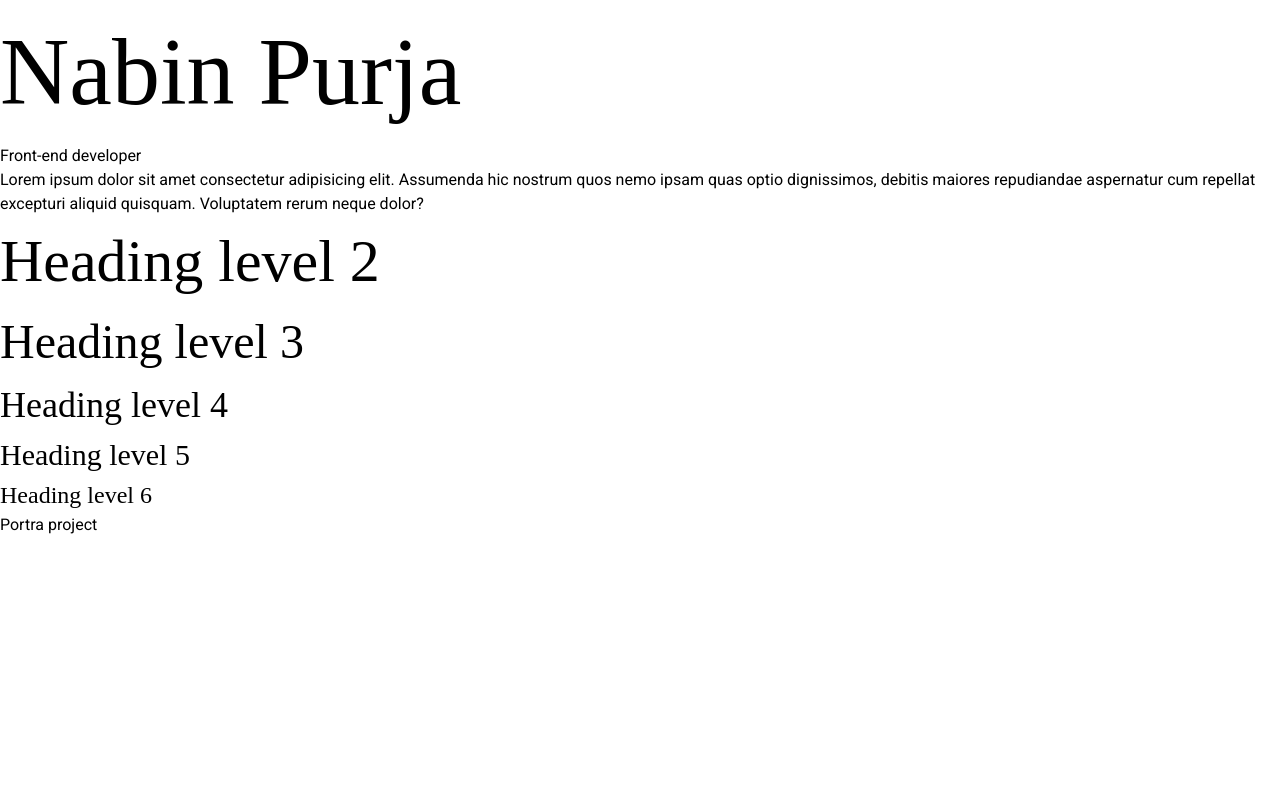
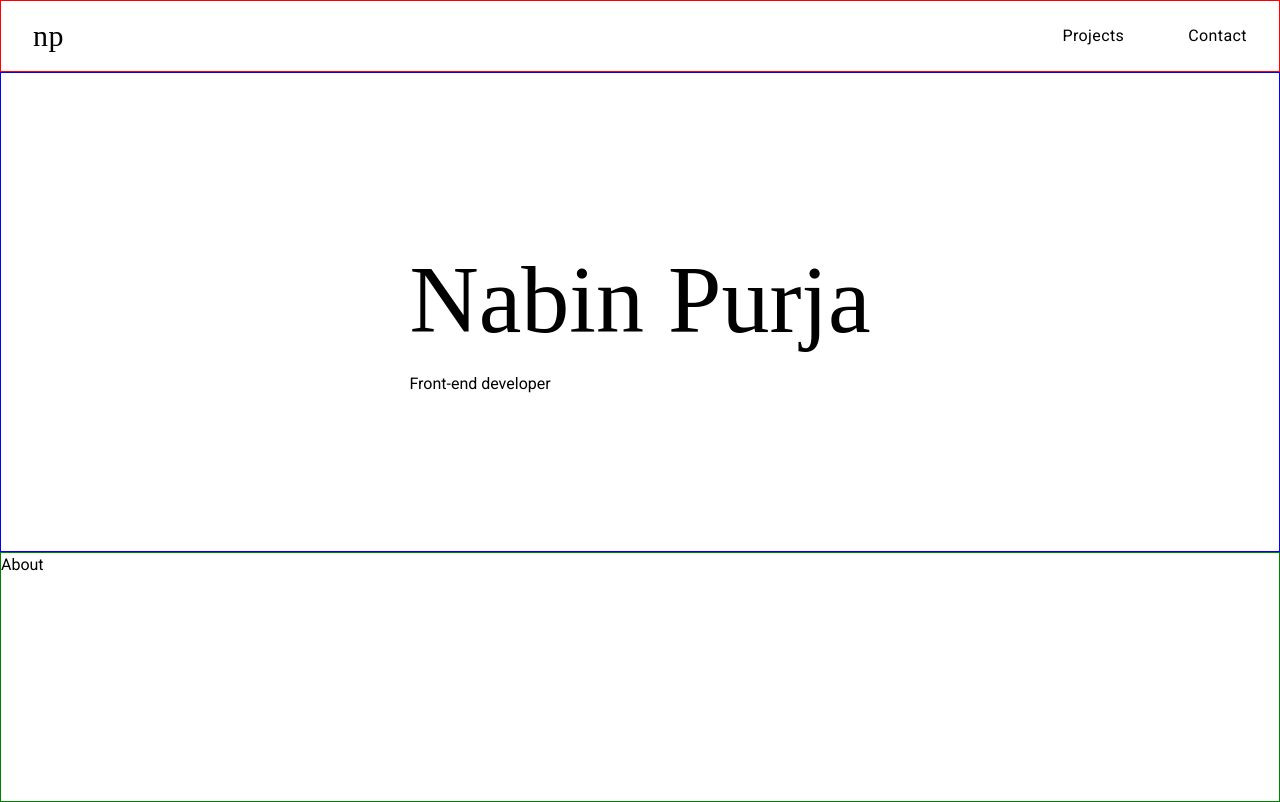
Before and after one commit to nabnmgr/portfolio-v2, a Gatsby site: page / in a window 1280 px wide. Built offline with nearby package versions, Linux system fonts and the light colour scheme; Gatsby itself is replaced by a stand-in of ours; a web font is replaced by a local one.

Commit message:
header, hero, about sections base structure

```diff
--- /dev/null
+++ b/src/components/AboutBlock.js
@@ -0,0 +1,12 @@
+import React from 'react';
+import './AboutBlock.scss';
+
+const AboutBlock = () => {
+    return (
+        <div id="about-block">
+            <p>About</p>
+        </div>
+    );
+};
+
+export default AboutBlock;
--- /dev/null
+++ b/src/components/AboutBlock.scss
@@ -0,0 +1,4 @@
+#about-block {
+    border: 1px solid green;
+    min-height: calc(100vh - 60vh - 70px);
+}
--- /dev/null
+++ b/src/components/Navbar.js
@@ -0,0 +1,34 @@
+import React from 'react';
+import { Link } from 'gatsby';
+import './Navbar.scss';
+
+const Navbar = () => {
+    return (
+        <header id="navbar">
+            <nav className="main-nav">
+                <ul>
+                    <li>
+                        <Link
+                            to="/"
+                            className="nav-link logo font-serif text-3xl"
+                        >
+                            np
+                        </Link>
+                    </li>
+                    <li>
+                        <a href="#" className="nav-link">
+                            Projects
+                        </a>
+                    </li>
+                    <li>
+                        <a href="#" className="nav-link">
+                            Contact
+                        </a>
+                    </li>
+                </ul>
+            </nav>
+        </header>
+    );
+};
+
+export default Navbar;
--- /dev/null
+++ b/src/components/Navbar.scss
@@ -0,0 +1,21 @@
+#navbar {
+    border: 1px solid red;
+
+    .main-nav {
+        ul {
+            height: 70px;
+            display: flex;
+            justify-content: flex-end;
+            align-items: center;
+
+            li {
+                &:first-child {
+                    margin-right: auto;
+                }
+
+                margin: 0 2rem;
+                @apply tracking-wide;
+            }
+        }
+    }
+}
--- a/src/components/TitleBlock.js
+++ b/src/components/TitleBlock.js
@@ -1,21 +1,13 @@
 import React from 'react';
+import './TitleBlock.scss';
 
 const TitleBlock = () => {
     return (
-        <div className="title-block">
-            <h1 id="title-name">Nabin Purja</h1>
-            <p id="title-tag">Front-end developer</p>
-            <p>
-                Lorem ipsum dolor sit amet consectetur adipisicing elit.
-                Assumenda hic nostrum quos nemo ipsam quas optio dignissimos,
-                debitis maiores repudiandae aspernatur cum repellat excepturi
-                aliquid quisquam. Voluptatem rerum neque dolor?
-            </p>
-            <h2>Heading level 2</h2>
-            <h3>Heading level 3</h3>
-            <h4>Heading level 4</h4>
-            <h5>Heading level 5</h5>
-            <h6>Heading level 6</h6>
+        <div id="title-block">
+            <div className="hero">
+                <h1 className="title-name">Nabin Purja</h1>
+                <p className="title-tag">Front-end developer</p>
+            </div>
         </div>
     );
 };
--- /dev/null
+++ b/src/components/TitleBlock.scss
@@ -0,0 +1,7 @@
+#title-block {
+    border: 1px solid blue;
+    height: 60vh;
+    display: flex;
+    align-items: center;
+    justify-content: center;
+}
--- a/src/pages/index.js
+++ b/src/pages/index.js
@@ -1,12 +1,16 @@
 import React from 'react';
 import { Link } from 'gatsby';
+import Navbar from '../components/Navbar';
 import TitleBlock from '../components/TitleBlock';
+import AboutBlock from '../components/AboutBlock';
 
 export default function Home() {
     return (
         <>
+            <Navbar />
             <TitleBlock />
-            <Link to="/portra">Portra project</Link>
+            <AboutBlock />
+            {/* <Link to="/portra">Portra project</Link> */}
         </>
     );
 }
```
